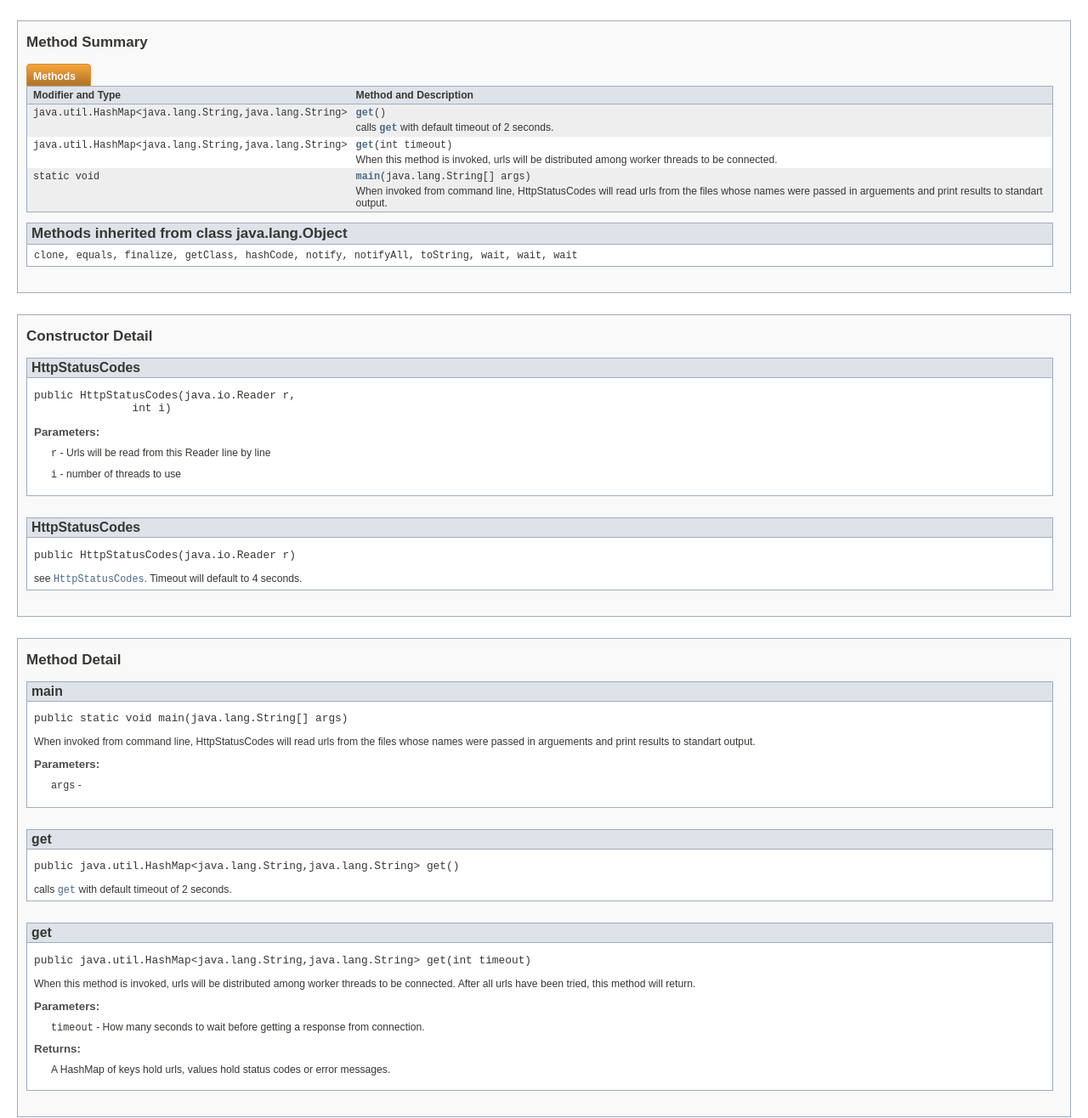
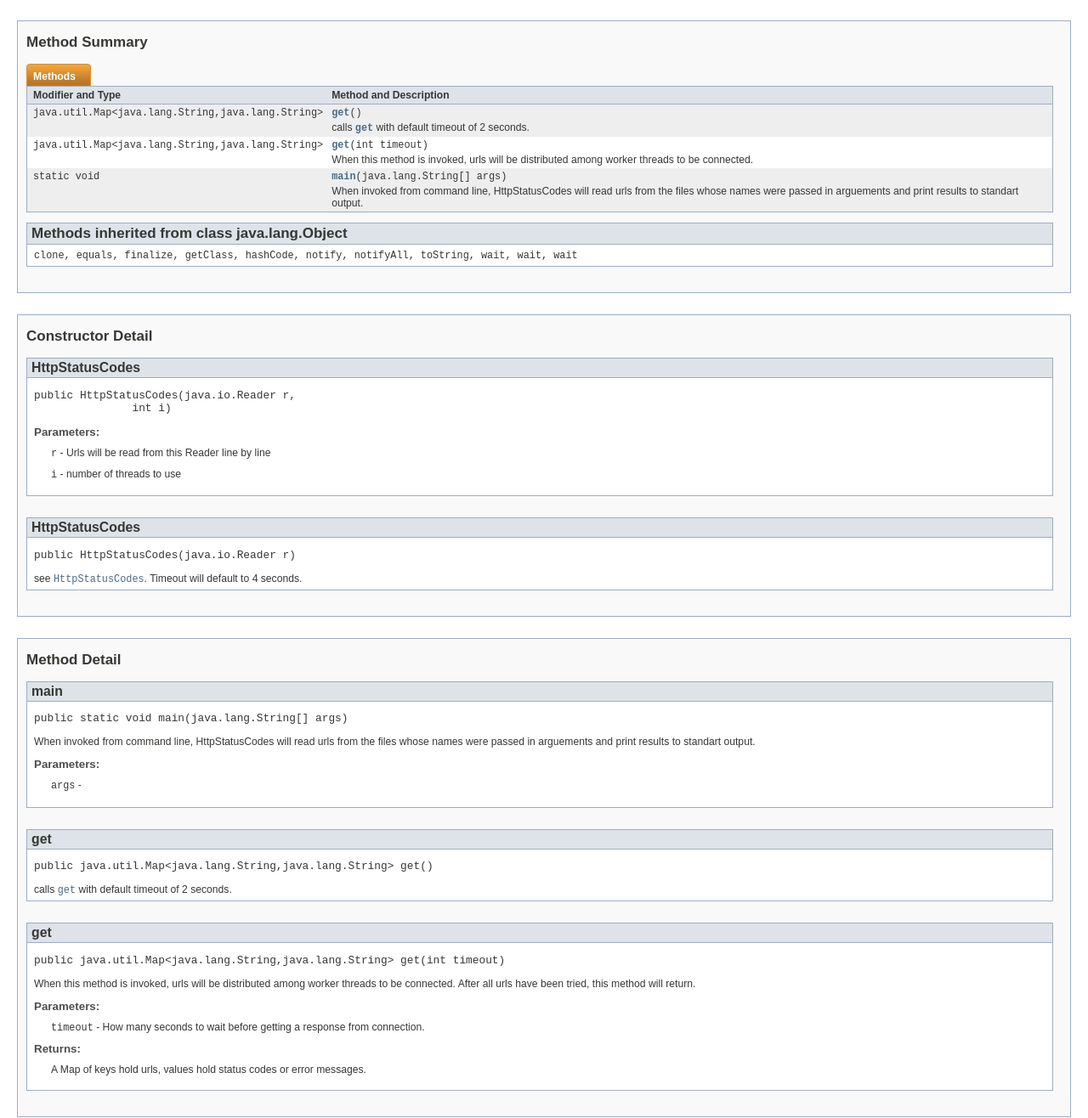
Before and after one commit to yasar11732/HttpTools, a plain HTML site: page com/github/HttpStatusCodes/HttpStatusCodes.html in a window 1280 px wide. Shown: the part 484-1800 px from the top of the page at 85% size. Drawn offline with Linux system fonts and the light colour scheme.

Commit message:
Use interface Map, instead of Implementation HashMap

```diff
--- a/com/github/HttpStatusCodes/HttpStatusCodes.html
+++ b/com/github/HttpStatusCodes/HttpStatusCodes.html
@@ -2,9 +2,9 @@
 <!-- NewPage -->
 <html lang="en">
 <head>
-<!-- Generated by javadoc (version 1.7.0_25) on Mon Aug 12 20:17:37 EEST 2013 -->
+<!-- Generated by javadoc (version 1.7.0_25) on Tue Aug 13 12:16:05 EEST 2013 -->
 <title>HttpStatusCodes</title>
-<meta name="date" content="2013-08-12">
+<meta name="date" content="2013-08-13">
 <link rel="stylesheet" type="text/css" href="../../../stylesheet.css" title="Style">
 </head>
 <body>
@@ -141,13 +141,13 @@ extends java.lang.Object</pre>
 <th class="colLast" scope="col">Method and Description</th>
 </tr>
 <tr class="altColor">
-<td class="colFirst"><code>java.util.HashMap&lt;java.lang.String,java.lang.String&gt;</code></td>
+<td class="colFirst"><code>java.util.Map&lt;java.lang.String,java.lang.String&gt;</code></td>
 <td class="colLast"><code><strong><a href="../../../com/github/HttpStatusCodes/HttpStatusCodes.html#get()">get</a></strong>()</code>
 <div class="block">calls <a href="../../../com/github/HttpStatusCodes/HttpStatusCodes.html#get(int)"><code>get</code></a> with default timeout of 2 seconds.</div>
 </td>
 </tr>
 <tr class="rowColor">
-<td class="colFirst"><code>java.util.HashMap&lt;java.lang.String,java.lang.String&gt;</code></td>
+<td class="colFirst"><code>java.util.Map&lt;java.lang.String,java.lang.String&gt;</code></td>
 <td class="colLast"><code><strong><a href="../../../com/github/HttpStatusCodes/HttpStatusCodes.html#get(int)">get</a></strong>(int&nbsp;timeout)</code>
 <div class="block">When this method is invoked, urls will be distributed among worker threads
  to be connected.</div>
@@ -232,7 +232,7 @@ extends java.lang.Object</pre>
 <ul class="blockList">
 <li class="blockList">
 <h4>get</h4>
-<pre>public&nbsp;java.util.HashMap&lt;java.lang.String,java.lang.String&gt;&nbsp;get()</pre>
+<pre>public&nbsp;java.util.Map&lt;java.lang.String,java.lang.String&gt;&nbsp;get()</pre>
 <div class="block">calls <a href="../../../com/github/HttpStatusCodes/HttpStatusCodes.html#get(int)"><code>get</code></a> with default timeout of 2 seconds.</div>
 </li>
 </ul>
@@ -242,11 +242,11 @@ extends java.lang.Object</pre>
 <ul class="blockListLast">
 <li class="blockList">
 <h4>get</h4>
-<pre>public&nbsp;java.util.HashMap&lt;java.lang.String,java.lang.String&gt;&nbsp;get(int&nbsp;timeout)</pre>
+<pre>public&nbsp;java.util.Map&lt;java.lang.String,java.lang.String&gt;&nbsp;get(int&nbsp;timeout)</pre>
 <div class="block">When this method is invoked, urls will be distributed among worker threads
  to be connected. After all urls have been tried, this method will return.</div>
 <dl><dt><span class="strong">Parameters:</span></dt><dd><code>timeout</code> - How many seconds to wait before getting a response from connection.</dd>
-<dt><span class="strong">Returns:</span></dt><dd>A HashMap of <String,String> keys hold urls, values hold status codes or error messages.</dd></dl>
+<dt><span class="strong">Returns:</span></dt><dd>A Map of <String,String> keys hold urls, values hold status codes or error messages.</dd></dl>
 </li>
 </ul>
 </li>
```
Also changed, not shown: allclasses-frame.html (+2 -2 lines), allclasses-noframe.html (+2 -2 lines), com/github/HttpStatusCodes/package-frame.html (+2 -2 lines), com/github/HttpStatusCodes/package-summary.html (+2 -2 lines), com/github/HttpStatusCodes/package-tree.html (+2 -2 lines), constant-values.html (+2 -2 lines), deprecated-list.html (+2 -2 lines), help-doc.html (+2 -2 lines), index-all.html (+2 -2 lines), index.html (+1 -1 lines), overview-tree.html (+2 -2 lines).
